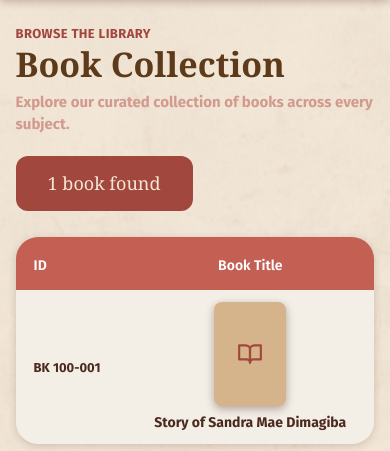
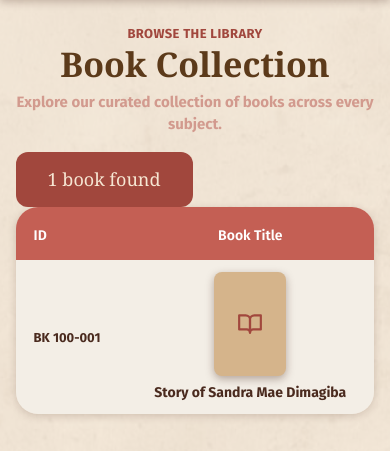
Before and after one commit to jaywendellsantos-cell/book_catalog_system, a PHP site: page / in a window 390 px wide. Shown: the part 220-671 px from the top of the page. Run offline with PHP 8.4, Linux system fonts and the light colour scheme; data comes from the database, SQL or seed files in the repository; some web fonts are replaced.

Commit message:
Fix guest heading position

```diff
--- a/style.css
+++ b/style.css
@@ -289,7 +289,21 @@ img {
     justify-content: space-between;
     align-items: center;
     gap: 20px;
-    margin-bottom: 26px;
+    /*margin-bottom: 26px;*/
+}
+
+.heading {
+    display: flex;
+    flex-wrap: wrap;
+    gap: 16px 20px;
+}
+
+@media (max-width: 900px) {
+    .heading {
+        flex-direction: column;
+        align-items: center;
+        text-align: center;
+    }
 }
 
 .eyebrow {
```
